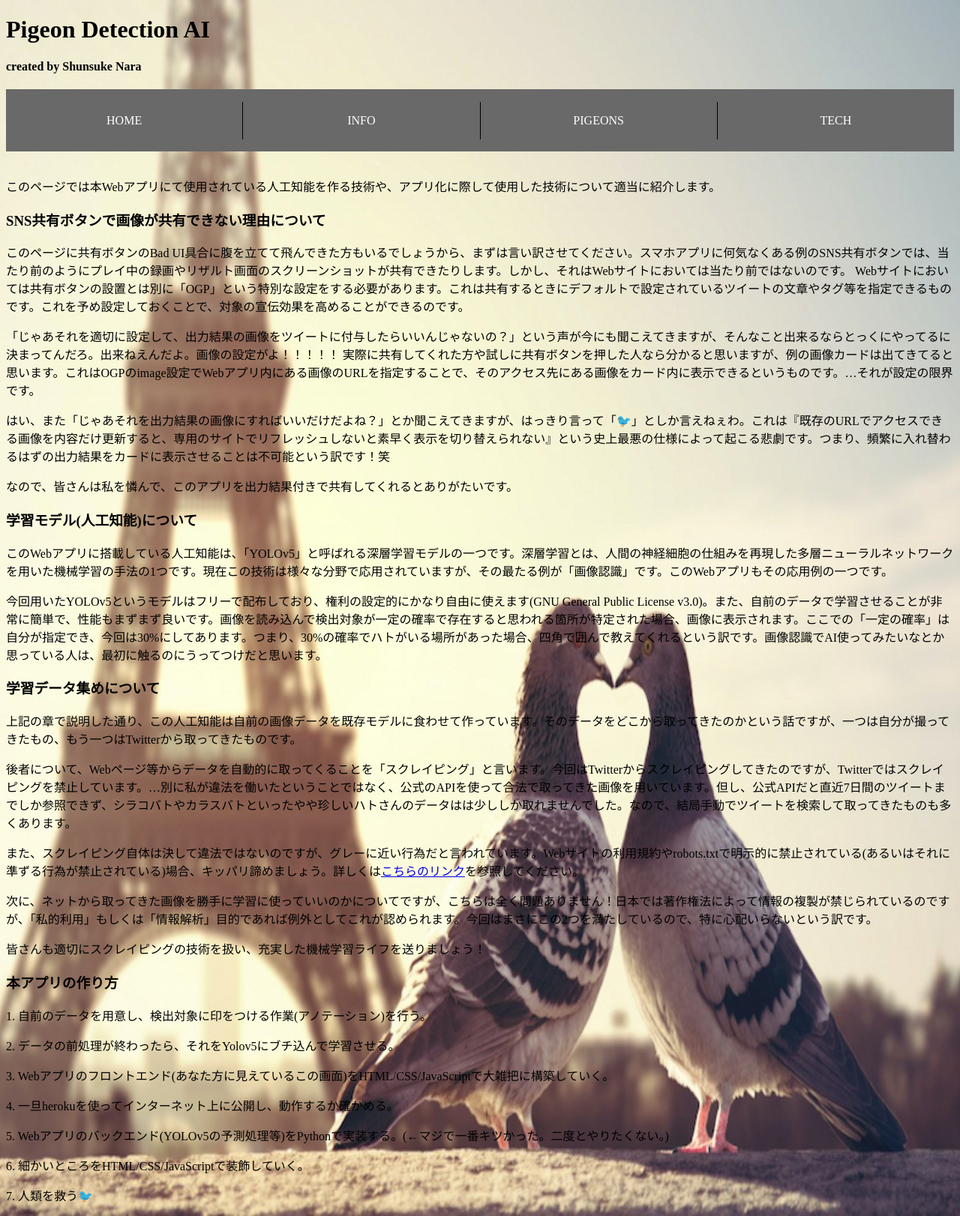
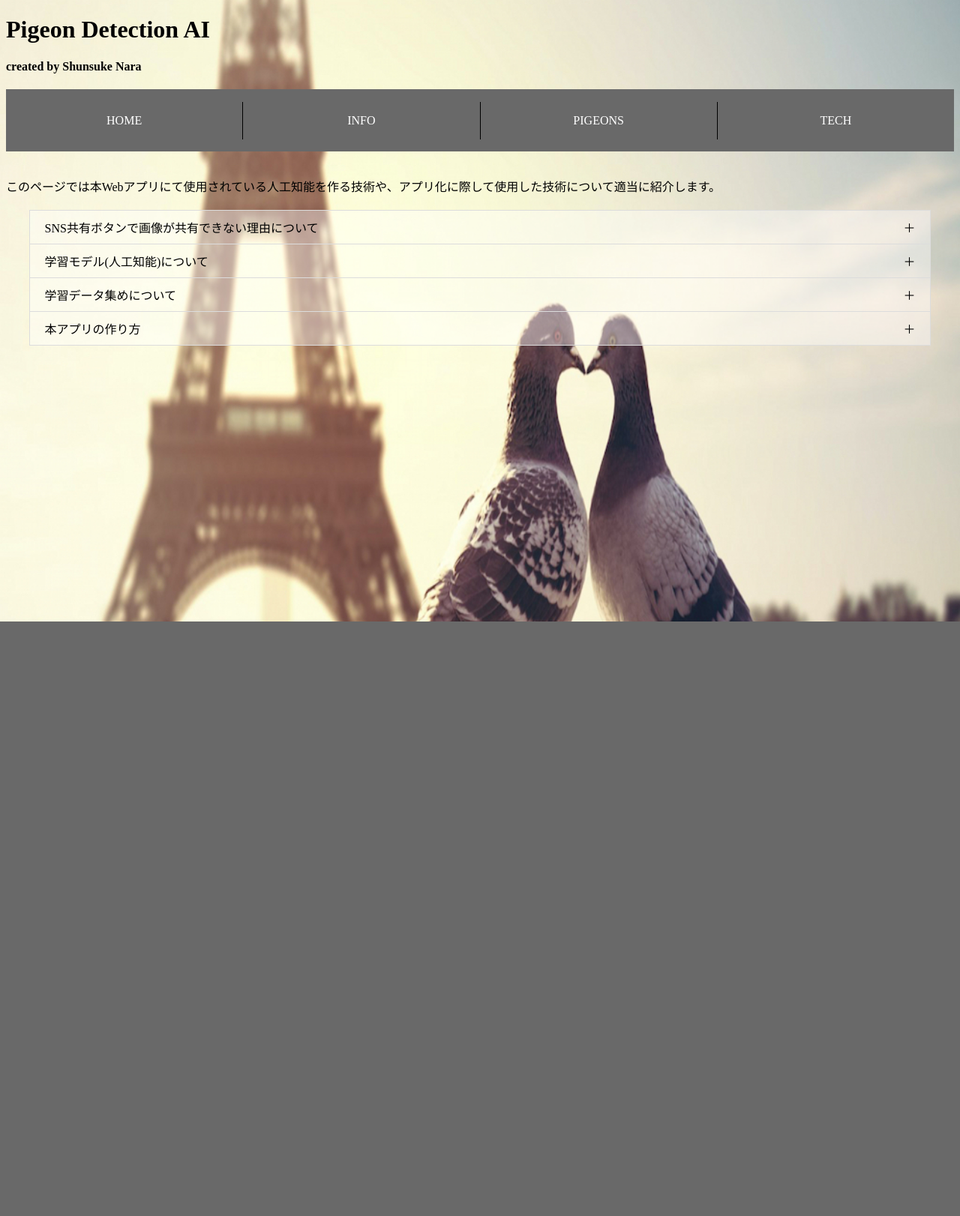
Before and after one commit to ARAN1218/Pigeon-Detection-AI, a Flask app: page /tech in a window 1280 px wide. Shown: the whole page at 75% size. After the commit the page ends 829 px from the top, so only its background shows below. Run offline with Flask 2, Linux system fonts and the light colour scheme; some libraries are stand-ins or nearby versions.

Commit message:
add accordion menu

```diff
--- a/pigeon_app/static/css/style.css
+++ b/pigeon_app/static/css/style.css
@@ -6,6 +6,7 @@ body {
   background-position: center;
 }
 
+/* 読み込み画面 */
 #loading {
   width: 100vw;
   height: 100vh;
@@ -43,8 +44,43 @@ body {
 
 
 
+/* アコーディオンメニュー */
+.accordion__container {
+  max-width: 100%;
+  width: 95%;
+  margin: 20px auto 0;
+  border: 1px solid gainsboro;
+  border-bottom: 0;
+}
 
+.accordion__tab {
+  padding: 10px 20px;
+  cursor: pointer;
+  position: relative;
+  background: rgba(255, 255, 255, 0.4);
+  border-top: 0;
+  border-bottom: 1px solid gainsboro;
+}
 
+.accordion__tab::after {
+  content: "＋";
+  position: absolute;
+  right: 20px;
+}
+
+.accordion__tab.active::after {
+  content: "ー";
+}
+
+.accordion__content {
+  padding: 10px 20px;
+  display: none; /* display: none; */
+  background: whitesmoke;
+  border-bottom: 1px solid gainsboro;
+}
+.accordion__content.active {
+  display: block;
+}
 
 
 .button{
@@ -122,6 +158,7 @@ li.menu+ li.menu{
   ul.pigeons li.pigeons {
     display:flex;
     margin-top:20px;
+    background: rgba(255, 255, 255, 0.4);
   }
 
   ul.pigeons li.pigeons:nth-child(even){
@@ -145,4 +182,8 @@ li.menu+ li.menu{
     list-style: none;
     padding-left: 0;
   }
+
+  ul.pigeons li.pigeons {
+    background: rgba(255, 255, 255, 0.4);
   }
+}
--- a/pigeon_app/static/js/script.js
+++ b/pigeon_app/static/js/script.js
@@ -1,3 +1,4 @@
+// プレビュー機能
 function previewImage(obj)
 {
 	var fileReader = new FileReader();
@@ -7,9 +8,26 @@ function previewImage(obj)
 	fileReader.readAsDataURL(obj.files[0]);
 }
 
+// 読み込み画面
 window.onload = function() {
 	const spinner = document.getElementById('loading');
 
 	// Add .loaded to .loading
 	spinner.classList.add('loaded');
-  }
+}
+
+
+// アコーディオンメニュー
+const tabs = document.querySelectorAll(".accordion__tab");
+const contents = document.querySelectorAll(".accordion__content");
+const test = 1;
+
+for (let i = 0; i < tabs.length; i++) {
+  // 質問タブをクリックしたら発火
+  tabs[i].addEventListener("click", function () {
+    // クリックした質問タブのactiveクラスを付け替える
+    tabs[i].classList.toggle("active");
+    // クリックした質問タブのindex番号の回答コンテンツのactiveクラスを付け替える
+    contents[i].classList.toggle("active");
+  });
+}
--- a/pigeon_app/templates/base.html
+++ b/pigeon_app/templates/base.html
@@ -12,7 +12,7 @@
     <meta property="og:image" content="http://pigeon-detection.herokuapp.com/static/result_share.jpg" />
     <meta name="viewport" content="width=device-width, initial-scale=1.0">
     <link rel="stylesheet" href="{{ url_for('static', filename='css/style.css') }}">
-    <script src="{{ url_for('static', filename='js/script.js') }}"></script>
+    <script src="{{ url_for('static', filename='js/script.js') }}" defer></script>
     <script src="https://ajax.googleapis.com/ajax/libs/jquery/3.2.1/jquery.min.js"></script>
     <title>Pigeon Detection AI</title>
 </head>
--- a/pigeon_app/templates/index.html
+++ b/pigeon_app/templates/index.html
@@ -34,7 +34,7 @@
         <iframe src="https://www.facebook.com/plugins/share_button.php?href=https%3A%2F%2Fpigeon-detection.herokuapp.com&layout=button_count&size=large&width=117&height=28&appId" width="117" height="28" style="border:none;overflow:hidden" scrolling="no" frameborder="0" allowfullscreen="true" allow="autoplay; clipboard-write; encrypted-media; picture-in-picture; web-share"></iframe> -->
 
         <br>
-        <button class="button" button-size="large"><a href="./" style="text-decoration: none; color: black;">別の画像で試してみる🐦</a></button>
+        <form action="./"><button class="button" button-size="large">別の画像で試してみる🐦</button></form>
 
         <br>
         <table border="0" cellspacing="0" cellpadding="0"><tr><td align="center"><a href="http://www.rays-counter.com/"><img src="http://www.rays-counter.com/d511_f6_022/62dfbcdf19166/" alt="アクセスカウンター" border="0"></a></td></tr><tr><td align="center"><img src="http://www.rays-counter.com/images/counter_01.gif" border="0" alt=""><img src="http://www.rays-counter.com/images/counter_02.gif" border="0" alt=""><img src="http://www.rays-counter.com/images/counter_03.gif" border="0" alt=""><img src="http://www.rays-counter.com/images/counter_04.gif" border="0" alt=""><img src="http://www.rays-counter.com/images/counter_05.gif" border="0" alt=""></td></tr></table>
--- a/pigeon_app/templates/tech.html
+++ b/pigeon_app/templates/tech.html
@@ -2,7 +2,9 @@
 
 {% block main %}
     <p>このページでは本Webアプリにて使用されている人工知能を作る技術や、アプリ化に際して使用した技術について適当に紹介します。</p>
-    <h3 id="ogp">SNS共有ボタンで画像が共有できない理由について</h3>
+    <div class="accordion__container">
+        <div class="accordion__tab" id="ogp">SNS共有ボタンで画像が共有できない理由について</div>
+        <div class="accordion__content">
             <p>
                 このページに共有ボタンのBad UI具合に腹を立てて飛んできた方もいるでしょうから、まずは言い訳させてください。スマホアプリに何気なくある例のSNS共有ボタンでは、当たり前のようにプレイ中の録画やリザルト画面のスクリーンショットが共有できたりします。しかし、それはWebサイトにおいては当たり前ではないのです。
                 Webサイトにおいては共有ボタンの設置とは別に「OGP」という特別な設定をする必要があります。これは共有するときにデフォルトで設定されているツイートの文章やタグ等を指定できるものです。これを予め設定しておくことで、対象の宣伝効果を高めることができるのです。
@@ -12,17 +14,19 @@
                 実際に共有してくれた方や試しに共有ボタンを押した人なら分かると思いますが、例の画像カードは出てきてると思います。これはOGPのimage設定でWebアプリ内にある画像のURLを指定することで、そのアクセス先にある画像をカード内に表示できるというものです。…それが設定の限界です。
             </p>
             <p>
-        はい、また「じゃあそれを出力結果の画像にすればいいだけだよね？」とか聞こえてきますが、はっきり言って「🐦」としか言えねぇわ。これは『既存のURLでアクセスできる画像を内容だけ更新すると、専用のサイトでリフレッシュしないと素早く表示を切り替えられない』という史上最悪の仕様によって起こる悲劇です。つまり、頻繁に入れ替わるはずの出力結果をカードに表示させることは不可能という訳です！笑
+                はい、また「じゃあそれを出力結果の画像にすればいいだけだよね？」とか聞こえてきますが、はっきり言って「ｵﾊｰﾄ🐦」としか言えねぇわ。これは『既存のURLでアクセスできる画像を内容だけ更新すると、専用のサイトでリフレッシュしないと素早く表示を切り替えられない』という史上最悪の仕様によって起こる悲劇です。つまり、頻繁に入れ替わるはずの出力結果をカードに表示させることは不可能という訳です！笑
             </p>
             <p>
                 なので、皆さんは私を憐んで、このアプリを出力結果付きで共有してくれるとありがたいです。
             </p>
-
-    <h3>学習モデル(人工知能)について</h3>
+        </div>
+        <div class="accordion__tab">学習モデル(人工知能)について</div>
+        <div class="accordion__content">
             <p>このWebアプリに搭載している人工知能は、「YOLOv5」と呼ばれる深層学習モデルの一つです。深層学習とは、人間の神経細胞の仕組みを再現した多層ニューラルネットワークを用いた機械学習の手法の1つです。現在この技術は様々な分野で応用されていますが、その最たる例が「画像認識」です。このWebアプリもその応用例の一つです。</p>
             <p>今回用いたYOLOv5というモデルはフリーで配布しており、権利の設定的にかなり自由に使えます(GNU General Public License v3.0)。また、自前のデータで学習させることが非常に簡単で、性能もまずまず良いです。画像を読み込んで検出対象が一定の確率で存在すると思われる箇所が特定された場合、画像に表示されます。ここでの「一定の確率」は自分が指定でき、今回は30%にしてあります。つまり、30%の確率でハトがいる場所があった場合、四角で囲んで教えてくれるという訳です。画像認識でAI使ってみたいなとか思っている人は、最初に触るのにうってつけだと思います。</p>
-
-    <h3>学習データ集めについて</h3>
+        </div>
+        <div class="accordion__tab">学習データ集めについて</div>
+        <div class="accordion__content">
             <p>
                 上記の章で説明した通り、この人工知能は自前の画像データを既存モデルに食わせて作っています。そのデータをどこから取ってきたのかという話ですが、一つは自分が撮ってきたもの、もう一つはTwitterから取ってきたものです。
             </p>
@@ -38,8 +42,9 @@
             <p>
                 皆さんも適切にスクレイピングの技術を扱い、充実した機械学習ライフを送りましょう！
             </p>
-
-    <h3>本アプリの作り方</h3>
+        </div>
+        <div class="accordion__tab">本アプリの作り方</div>
+        <div class="accordion__content">
             <p>1. 自前のデータを用意し、検出対象に印をつける作業(アノテーション)を行う。</p>
             <p>2. データの前処理が終わったら、それをYolov5にブチ込んで学習させる。</p>
             <p>3. Webアプリのフロントエンド(あなた方に見えているこの画面)をHTML/CSS/JavaScriptで大雑把に構築していく。</p>
@@ -47,4 +52,6 @@
             <p>5. Webアプリのバックエンド(YOLOv5の予測処理等)をPythonで実装する。(←マジで一番キツかった。二度とやりたくない。)</p>
             <p>6. 細かいところをHTML/CSS/JavaScriptで装飾していく。</p>
             <p>7. 人類を救う🐦</p>
+        </div>
+    </div>
 {% endblock %}
```
Lines whose indentation alone changed are shown as unchanged.
